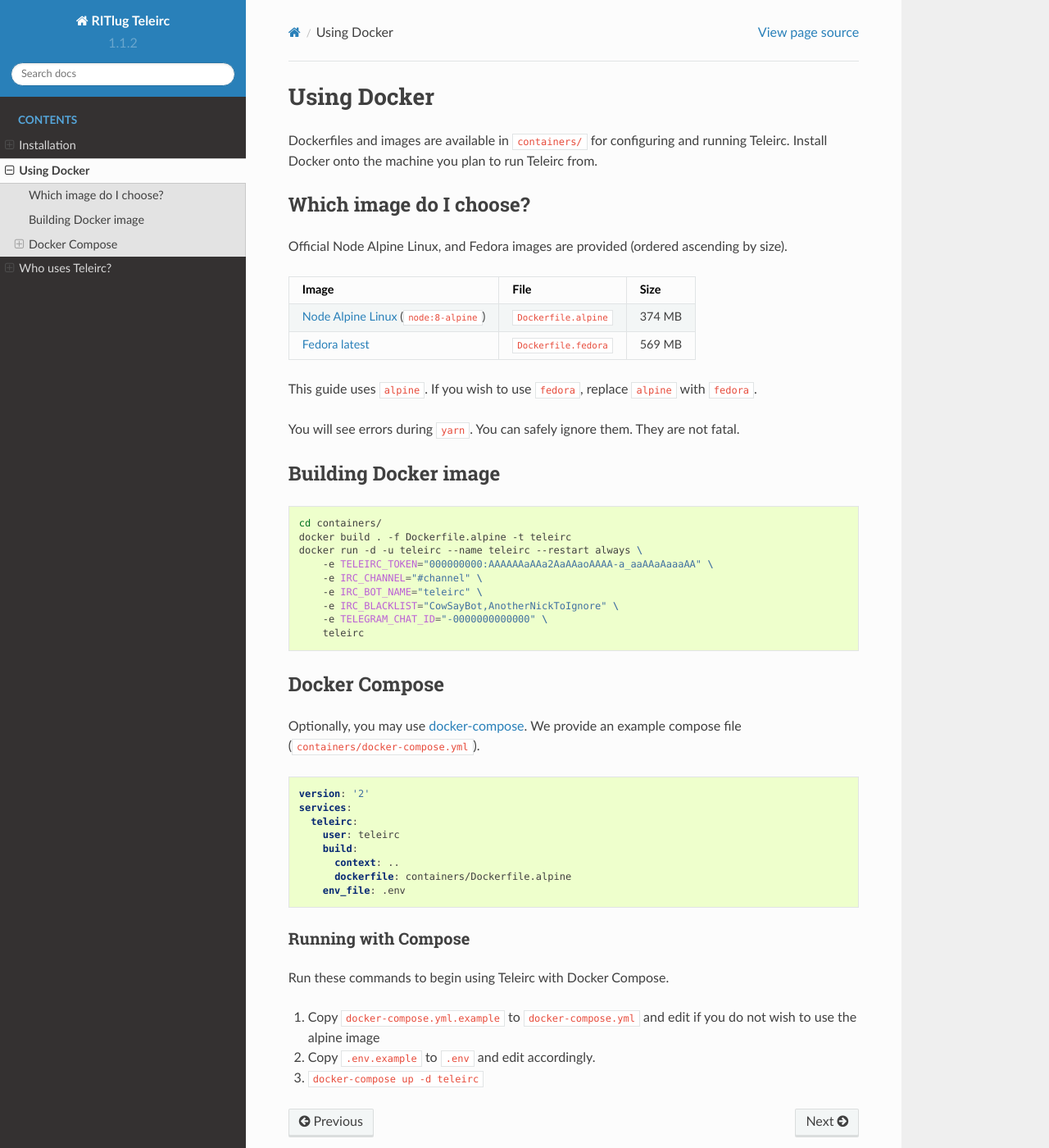
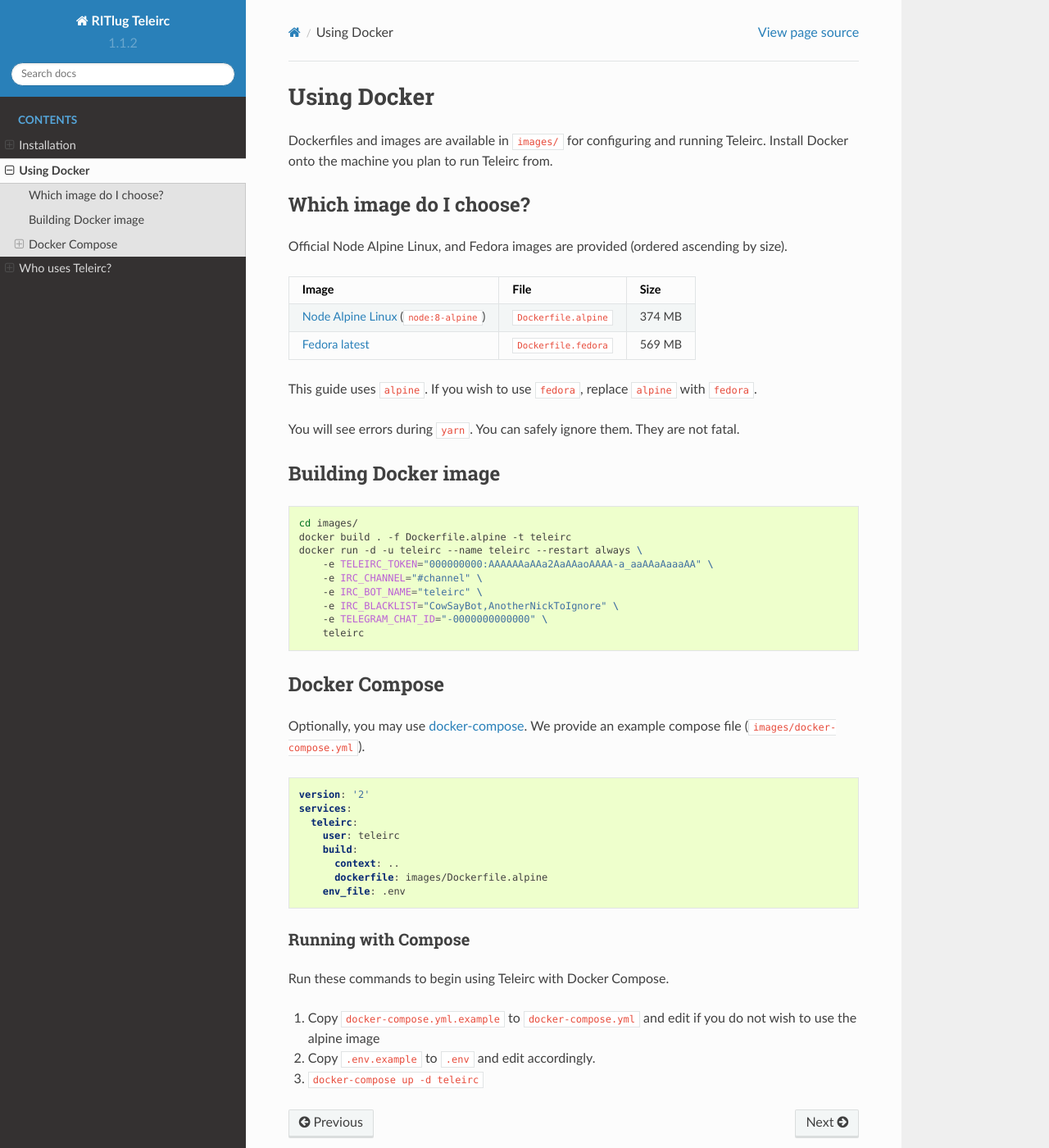
Before and after one commit to RITlug/teleirc, a Sphinx documentation site: the page built from docs/using-docker.rst, in a window 1280 px wide and 1400 px high. Shown: the whole window at 82% size. Built offline with Sphinx 7.4.7 and the Read the Docs theme 2.0.0, drawn with Linux system fonts in a browser that asks for light colours; formulas are drawn with MathJax 3.

Commit message:
Rename containers to images since it's more representative

```diff
--- a/docs/using-docker.rst
+++ b/docs/using-docker.rst
@@ -2,7 +2,7 @@
 Using Docker
 ############
 
-Dockerfiles and images are available in ``containers/`` for configuring and running Teleirc.
+Dockerfiles and images are available in ``images/`` for configuring and running Teleirc.
 Install Docker onto the machine you plan to run Teleirc from.
 
 
@@ -34,7 +34,7 @@
 
 .. code-block:: bash
 
-    cd containers/
+    cd images/
     docker build . -f Dockerfile.alpine -t teleirc
     docker run -d -u teleirc --name teleirc --restart always \
         -e TELEIRC_TOKEN="000000000:AAAAAAaAAa2AaAAaoAAAA-a_aaAAaAaaaAA" \
@@ -50,7 +50,7 @@
 **************
 
 Optionally, you may use `docker-compose <https://docs.docker.com/compose>`_.
-We provide an example compose file (``containers/docker-compose.yml``).
+We provide an example compose file (``images/docker-compose.yml``).
 
 .. code-block:: yaml
 
@@ -60,7 +60,7 @@
         user: teleirc
         build:
           context: ..
-          dockerfile: containers/Dockerfile.alpine
+          dockerfile: images/Dockerfile.alpine
         env_file: .env
 
 Running with Compose
```
Also changed, not shown: images/README.md (renamed from containers/README.md), 6 other files.
